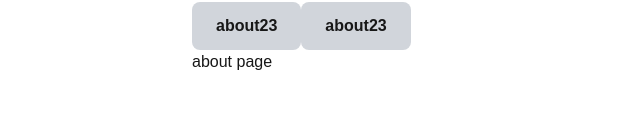
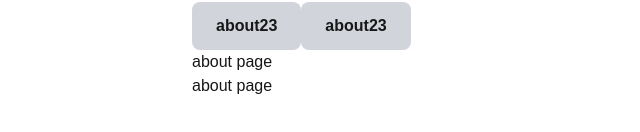
Before and after one commit to saifultamim/demo1, a Next.js app: page /about in a window 1280 px wide. Shown: the part 186-318 px from the top of the page, without its empty margins (0-640 px from the left). Built offline with nearby package versions, Linux system fonts and the light colour scheme.

Commit message:
other about page

```diff
--- a/app/about/page.jsx
+++ b/app/about/page.jsx
@@ -8,6 +8,7 @@ function AboutPage() {
          <button className="bg-gray-300 px-6 py-3 font-bold rounded-lg mt-7 ">about23</button>
             <button className="bg-gray-300 px-6 py-3 font-bold rounded-lg mt-7 ">about23</button>
            <h2>about page </h2>
+            <h2>about page </h2>
     </div>
   )
 }
```
